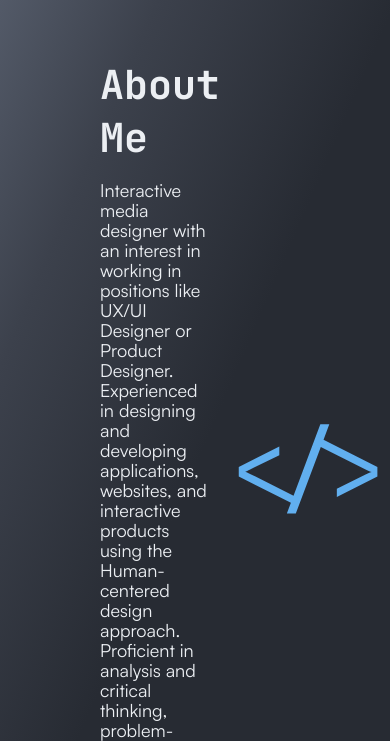
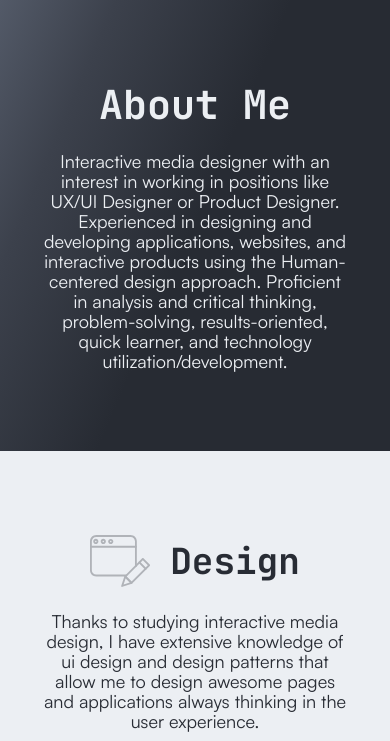
Before and after one commit to danni3231/Portafolio, a plain HTML site: page index.html in a window 390 px wide. Shown: the part 846-1587 px from the top of the page. Drawn offline with Linux system fonts and the light colour scheme.

Commit message:
Added responsive
added some responsive options

```diff
--- a/index.html
+++ b/index.html
@@ -143,12 +143,12 @@
       <section class="gallery__projects">
         <section class="project__preview clickable">
           <img src="./images/Urban/urban_img_portada.png" alt="" />
-          <p>urban</p>
+          <p>Urban</p>
         </section>
 
         <section class="project__preview clickable">
           <img src="./images/Banco W/bancoW_Cover Image.png" alt="" />
-          <p>urban</p>
+          <p>W a tu lado</p>
         </section>
 
         <section class="project__preview clickable">
--- a/style/components/_project.scss
+++ b/style/components/_project.scss
@@ -5,6 +5,10 @@
    display: flex;
    flex-direction: column;
    align-items: center;
+
+   @include md {
+      gap: 60px;
+   }
 
    &__img {
       width: 100%;
@@ -33,5 +37,13 @@
       display: flex;
       flex-direction: column;
       gap: 8px;
+
+      @include md{
+         width: 100%;
+
+         p{
+            text-align: center;
+         }
+      }
    }
 }
--- a/style/screens/_abilities.scss
+++ b/style/screens/_abilities.scss
@@ -8,10 +8,24 @@
    align-items: center;
    gap: 120px;
 
+   @include md {
+      padding: 80px 40px;
+      gap: 80px;
+
+      h1{
+         font-size: 36px;
+      }
+   }
+
    &__description {
       width: 100%;
       display: flex;
       justify-content: space-around;
+
+      @include md{
+         flex-direction: column;
+         gap: 80px;
+      }
 
       &__ico {
          width: 80px;
@@ -22,6 +36,18 @@
 
          &--small {
             width: 65px;
+         }
+
+         @include md{
+            position: relative;
+
+            width: 60px;
+            top: 0%;
+            left: 0px;
+
+            &--small {
+               width: 50px;
+            }
          }
       }
 
@@ -37,6 +63,20 @@
 
          h1 {
             position: relative;
+
+            @include md{
+               display:  flex;
+               flex-direction: row-reverse;
+               align-items: center;
+               justify-content: center;
+               gap: 20px;
+            }
+         }
+
+         @include md{
+            width: 100%;
+            max-width: none;
+            gap: 20px;
          }
       }
    }
@@ -96,7 +136,14 @@
          img {
             width: 100px;
             max-height: 100px;
+
+            @include md{
+               width: 80px;
+               max-height: 80px;
+            }
          }
+
+
       }
    }
 }
--- a/style/screens/_footer.scss
+++ b/style/screens/_footer.scss
@@ -8,6 +8,14 @@
    align-items: center;
    justify-content: center;
    gap: 40px;
+
+   @include md{
+      text-align: center;
+      padding: 60px 40px;
+      h1{
+         font-size: 36px;
+      }
+   }
 
    &__btnTop {
       display: flex;
--- a/style/screens/_gallery.scss
+++ b/style/screens/_gallery.scss
@@ -5,9 +5,15 @@
   display: flex;
   flex-direction: column;
 
+  @include md {
+    padding: 80px 40px;
+    gap: 20px;
+  }
+
   &__title {
     align-self: center;
     margin-bottom: 48px;
+    text-align: center;
   }
 
   &__projects {
--- a/style/screens/_infoCard.scss
+++ b/style/screens/_infoCard.scss
@@ -12,7 +12,6 @@
     display: flex;
     flex-direction: column;
     gap: 16px;
-
   }
 
   &__element {
@@ -25,4 +24,22 @@
       justify-content: center;
     }
   }
+
+  @include md {
+    padding: 80px 40px;
+
+    &__text {
+      max-width: none;
+      gap: 20px;
+
+      h1,
+      p {
+        text-align: center;
       }
+    }
+
+    &__element__container {
+      display: none;
+    }
+  }
+}
--- a/style/utils/_mediaQuery.scss
+++ b/style/utils/_mediaQuery.scss
@@ -11,14 +11,14 @@ $screen-lg-min: 992px;
 $screen-xl-min: 1500px;
 
 @mixin sm {
-  @media (min-width: #{$screen-sm-min}) {
+  @media (max-width: #{$screen-sm-min}) {
       @content;
   }
 }
 
 // Medium devices
 @mixin md {
-  @media (min-width: #{$screen-md-min}) {
+  @media (max-width: #{$screen-md-min}) {
       @content;
   }
 }
```
Also changed, not shown: style/main.css, 1 other file. Lines whose indentation alone changed are shown as unchanged.
